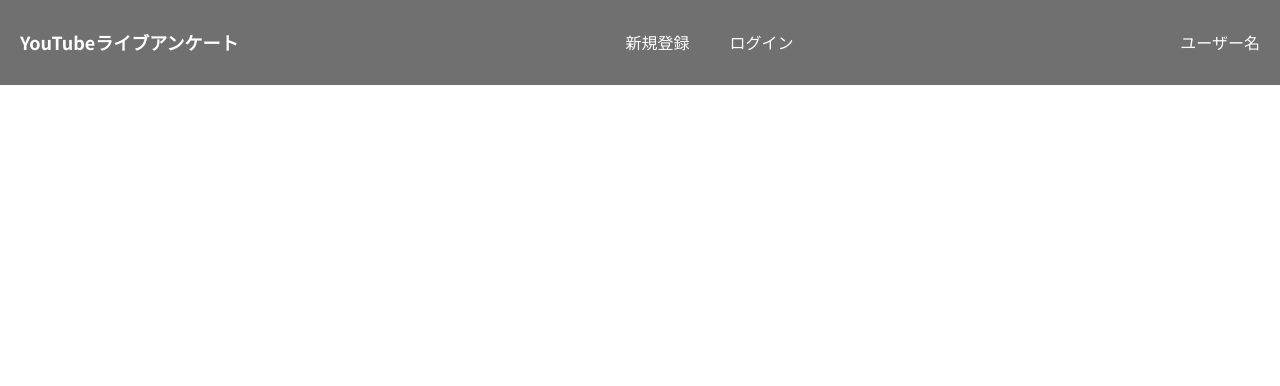
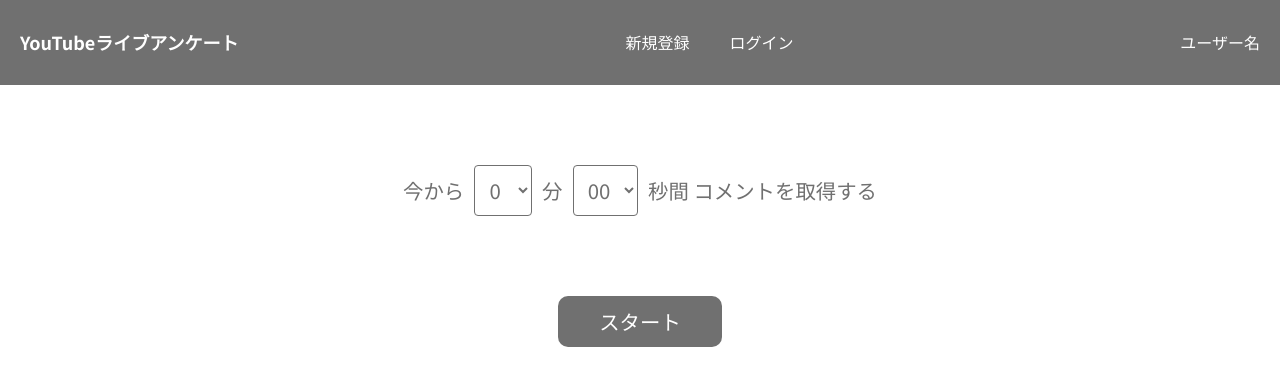
Before and after one commit to sftn0928/LiveEnquete, a Nuxt app in the folder client/: page /test2 in a window 1280 px wide. Shown: the top 386 px of the page. Built offline with nearby package versions, Linux system fonts and the light colour scheme.

Commit message:
test2の追加

```diff
--- /dev/null
+++ b/client/pages/test2.vue
@@ -0,0 +1,79 @@
+<template>
+<div class="container">
+    <div class="select-time">
+        <p>今から</p>
+        <select class="minute">
+            <option>0</option>
+            <option>1</option>
+            <option>2</option>
+            <option>3</option>
+            <option>4</option>
+            <option>5</option>
+            <option>∞</option>
+        </select>
+        <p>分</p>
+        <select class="second">
+            <option>00</option>
+            <option>10</option>
+            <option>20</option>
+            <option>30</option>
+            <option>40</option>
+            <option>50</option>
+        </select>
+        <p>秒間 コメントを取得する</p>
+    </div>
+    <button class="start-button">スタート</button>
+</div>
+
+
+</template>
+
+<script>
+export default {};
+</script>
+
+<style lang="scss">
+.container{
+    display: flex;
+    flex-direction: column;
+    align-items: center;
+}
+
+.select-time{
+    display: flex;
+    color: $textColor;
+    margin: 10vh 0;
+    p{
+        line-height: 1.5em;
+        font-size: $fontSizeMM;
+        margin: 0.5em;
+    }
+    select{
+        background-color: white;
+        border: 1px solid #{$textColor};
+        border-radius: 4px;
+        display: inline-block;
+        font-family: "Noto Sans JP";
+        font-size: $fontSizeMM;
+        color: $textColor;
+        line-height: 1.5em;
+        padding: 0 0.5em;
+    }
+    option{
+        font-size: $fontSizeMM;
+        color: $textColor;
+    }
+}
+
+.start-button{
+    width: 8em;
+    height: 2.5em;
+    display: inline-block;
+    font-size: $fontSizeMM;
+    background-color: $bottonColor;
+    color: #ffffff;
+    border-style: none;
+    border-radius: 10px;
+    cursor: pointer;
+}
+</style>
```
